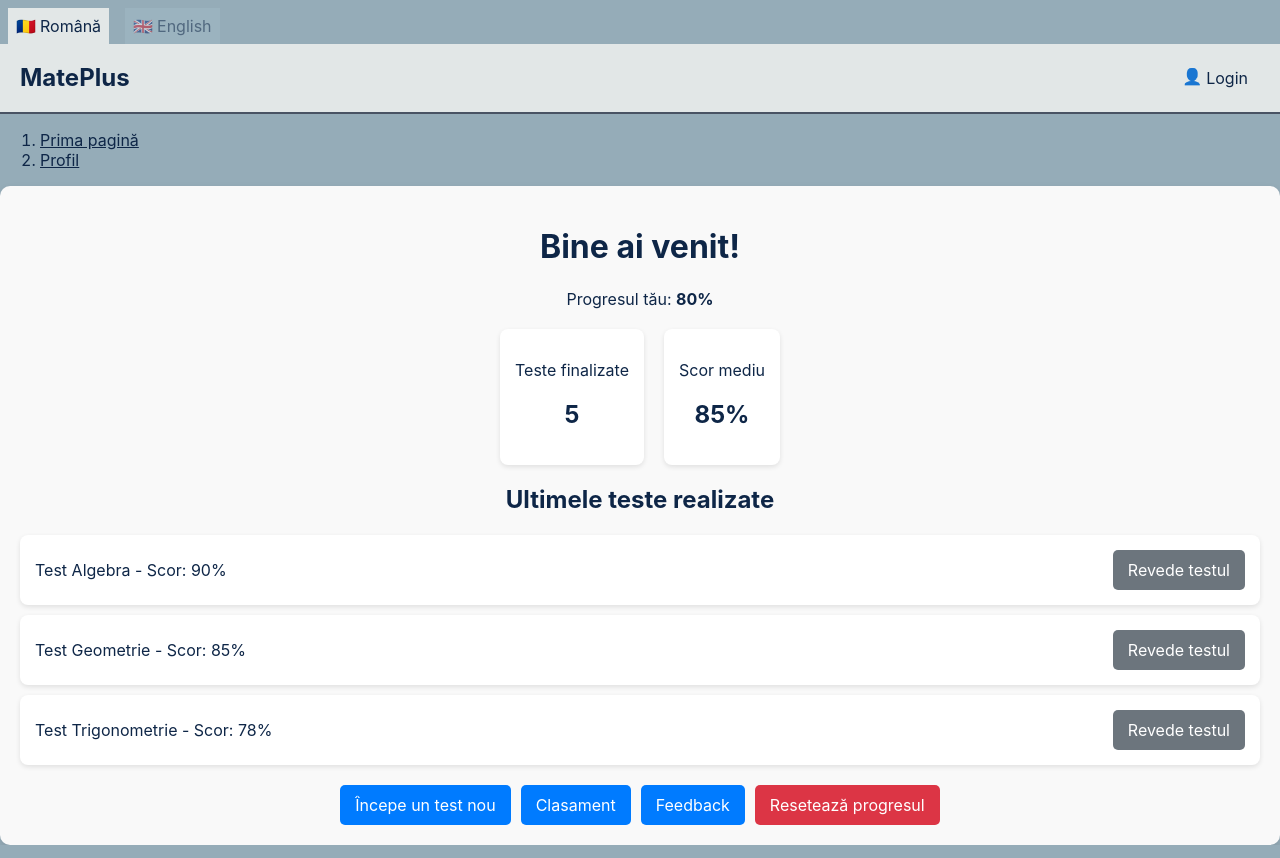
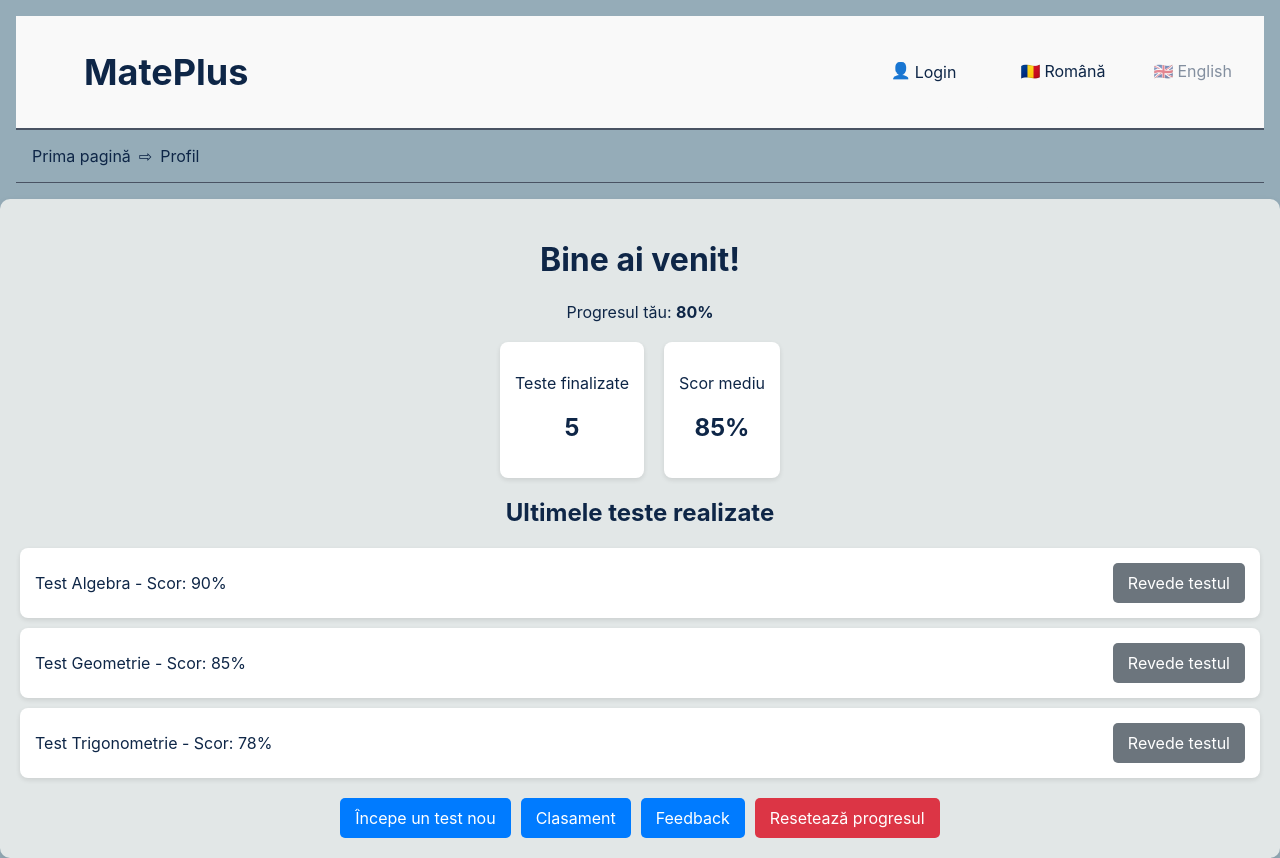
Before and after one commit to gasacu/MatePlus, an Angular app: page / in a window 1280 px wide. Built offline with nearby package versions, Linux system fonts and the light colour scheme; a web font is replaced by a local one.

Commit message:
navbar styling

```diff
--- a/src/app/dashboard/dashboard.component.scss
+++ b/src/app/dashboard/dashboard.component.scss
@@ -1,7 +1,7 @@
 .dashboard-container {
   text-align: center;
   padding: 20px;
-  background: #f9f9f9;
+  background: #E2E7E7;
   border-radius: 10px;
   box-shadow: 0 4px 8px rgba(0, 0, 0, 0.1);
 }
--- a/src/app/navbar/navbar.component.html
+++ b/src/app/navbar/navbar.component.html
@@ -2,6 +2,8 @@
   >Mergi la conținut</a
 >
 <div class="framework">
+  <div class="header">
+    <div class="header-main">
       <nav class="language-picker">
         <ul class="language-picker-list">
           <li class="language-picker-item Active" lang="ro">
@@ -26,7 +28,7 @@
           </li>
         </ul>
       </nav>
-  <nav class="navbar">
+      <div class="header-container">
         <div class="menu">
           <button class="menu-trigger" type="button">🍔</button>
           <span class="sr-only">Deschide meniul principal</span>
@@ -42,7 +44,9 @@
           👤
           <span class="link-text">Login</span>
         </a>
-  </nav>
+      </div>
+    </div>
+  </div>
   <nav class="breadcrumbs">
     <ol
       class="breadcrumbs-list"
--- a/src/app/navbar/navbar.component.scss
+++ b/src/app/navbar/navbar.component.scss
@@ -1,27 +1,54 @@
-.framework { }
-  .language-picker { padding: 0.5rem 0.5rem 0; }
-    .language-picker-list { display: flex; flex-direction: row; margin: 0; padding: 0; gap: 1rem; list-style-type: none; }
+.framework {
+  @media (min-width: 1100px) { margin: 1rem; position: sticky; top: 0; background: #f9f9f9; }
+ }
+
+ .header {
+    @media (min-width: 1100px) { position: sticky; top: 0; }
+  }
+  .header-main { display: flex;  flex-direction: column; z-index: 10; border-bottom: 2px solid #495363;
+    @media (min-width: 1100px) { flex-direction: row; padding: 1rem; gap: 1rem;}
+  }
+    .language-picker { padding: 0.5rem 0.5rem 0; font-size: 1rem; line-height: 1.5em; background: transparent;
+      @media (min-width: 1100px) { padding: 0; background: transparent; order: 2; }
+    }
+      .language-picker-list { display: flex; flex-direction: row; margin: 0; padding: 0;  gap: 1rem; list-style-type: none; }
         .language-picker-item { display: block; }
-        .language-picker-link { display: flex; flex-direction: row; gap: 0.25rem; padding: 0.5rem; text-decoration: none; background: #a2bac7; opacity: 0.5; }
+          .language-picker-link { display: flex; flex-direction: row; border-radius: 8px 8px 0 0; gap: 0.25rem; padding: 0.5rem; text-decoration: none; background: #a2bac7; opacity: 0.5;
+            @media (min-width: 1100px) { padding: 1.7rem 1rem; background: transparent; }
+          }
           .language-picker-link:hover { background: #E2E7E7 ; }
-        .Active .language-picker-link { background: #E2E7E7; opacity: 1;}
+          .Active .language-picker-link { background: #f9f9f9; opacity: 1;}
             .language-picker-icon {  display: block;  background: transparent; border: none;  }
             .language-picker-text { display: block; }
-  .navbar { background: #E2E7E7; padding: 10px 20px; color: white; display: flex; justify-content: space-between; align-items: center; z-index: 10; border-bottom: 2px solid #495363; }
+    .header-container { display: flex; flex-direction: row; justify-content: flex-start; align-items: center; background: #f9f9f9; padding: 10px 20px; border-radius: 8px;  gap: 1rem; color: white;
+      @media (min-width: 1100px) { order: 1; flex-grow: 1;}
+    }
       .menu { display: flex; flex-direction: row; align-items: center; justify-content: flex-start;}
         .menu-trigger { display: block; padding: 0.75rem; text-align: center; background: transparent; border: none; text-align: center;
           @media (min-width: 1100px) { display: none; }
         }
-    .logo { display: block; font-size: 1.5rem; line-height: 1em; font-weight: 700; text-decoration: none; align-items: center; padding: 0.75rem 0; }
+      .logo { display: block; font-size: 1.5rem; line-height: 1em; font-weight: 700; text-decoration: none; align-items: center; padding: 0.75rem 0;
+        @media (min-width: 1100px) { font-size: 2.25rem; line-height: 1em; padding: 0.75rem 1rem;}
+      }
         .logo a { font-size: 24px; font-weight: bold; color: white; text-decoration: none; }
-    .login {  display: flex; flex-direction: row; margin-left: auto; gap: 0.25rem; padding: 0.75rem;  background: transparent; text-decoration: none; border: none; }
+      .login {  display: flex; flex-direction: row; margin-left: auto; gap: 0.25rem; padding: 0.75rem; background: transparent; text-decoration: none; border: none;
+
+      }
         .login .icon { display: block; padding: 0.75rem; background: transparent; border: none; }
         .login .link-text {display: block; font-size: 1rem; line-height: 1.5em; }
-    .breadcrumbs { }
-      .breadcrumbs-list {  }
-        .breadcrumb-item { }
-          .breadcrumb-link {  }
-            .breadcrumb-link span {  }
+    .breadcrumbs { padding: 0 0.5rem;  border-bottom: 1px solid #495363;
+      @media (min-width: 1100px) { padding: 0 1rem; background: #95ACB8;}
+    }
+      .breadcrumbs-list { display: flex; flex-direction: row; gap: 0.5rem; margin: 0; padding: 0; list-style-type: none; overflow-x: auto; }
+        .breadcrumb-item { display: flex; flex-direction: row; }
+        .breadcrumb-item:after { display: block; content: '\21E8'; margin: 0 0 0 0.5rem; padding: 0.5rem 0;
+          @media (min-width: 1100px) { padding: 1rem 0; }
+        }
+        .breadcrumb-item:last-of-type:after { display: none; }
+          .breadcrumb-link { display: block; text-decoration: none;  }
+            .breadcrumb-link span { display: block; padding: 0.5rem 0; white-space: nowrap;
+              @media (min-width: 1100px) { padding: 1rem 0; }
+            }
 
 
 
```
Lines whose indentation alone changed are shown as unchanged.
